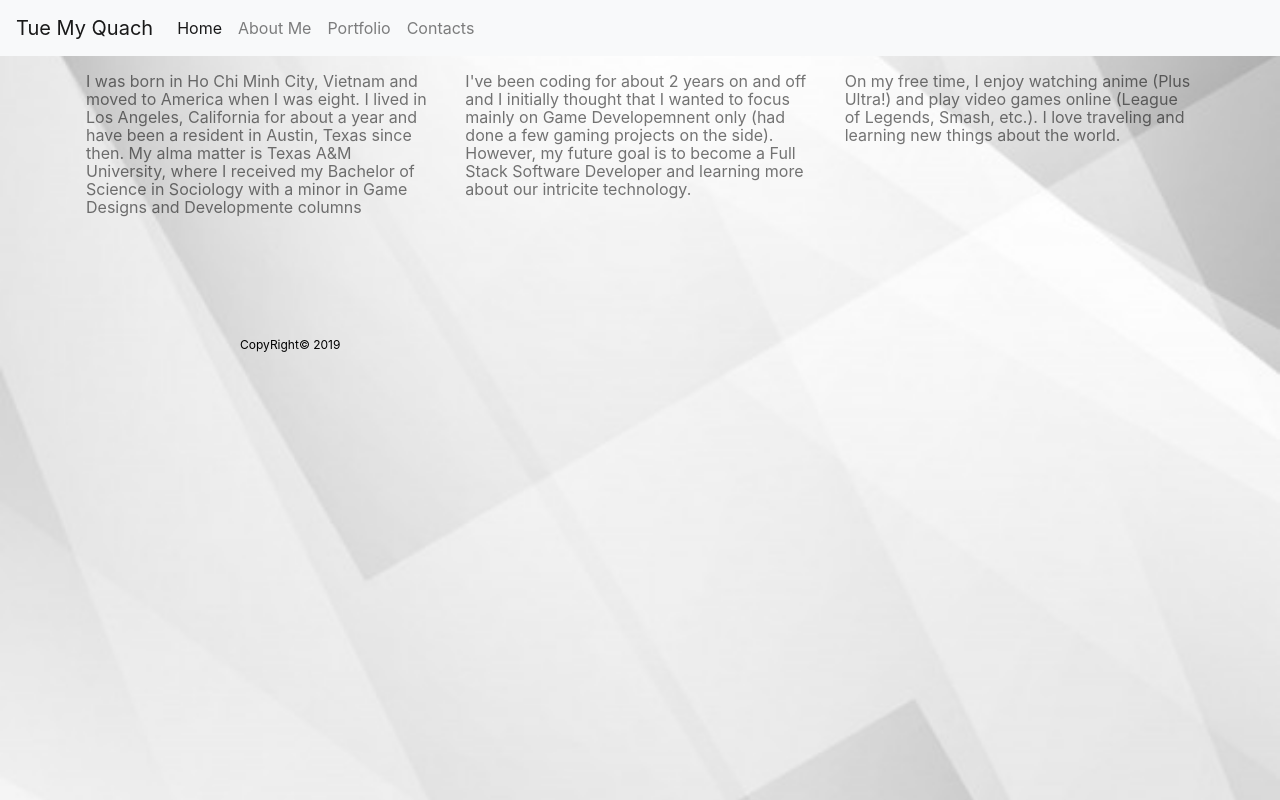
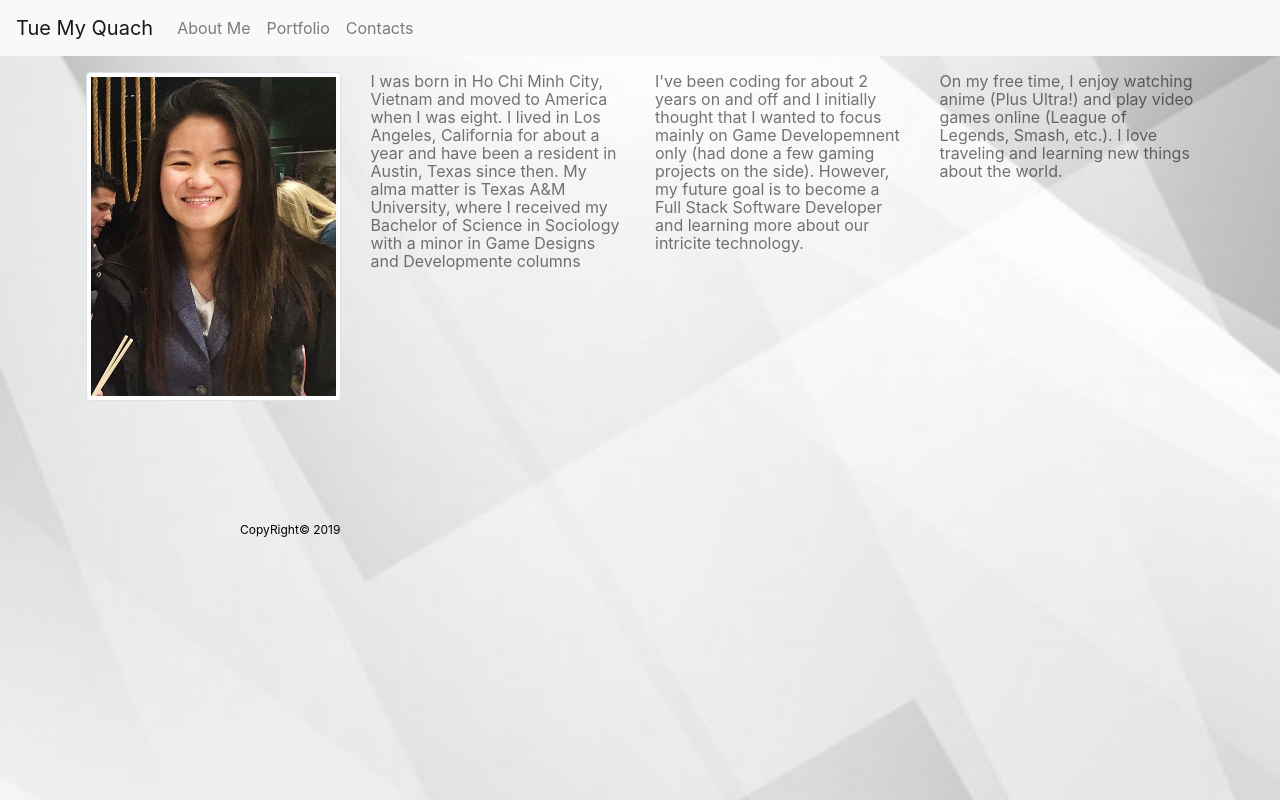
Before and after one commit to tuequach/BoostrapPortfolio, a plain HTML site: page about.html in a window 1280 px wide. Drawn offline with nearby package versions, Linux system fonts and the light colour scheme.

Commit message:
adding in profile img

```diff
--- a/about.html
+++ b/about.html
@@ -20,7 +20,6 @@
 
         <div class="collapse navbar-collapse" id="navbarNavAltMarkup">
           <div class="navbar-nav">
-            <a class="nav-item nav-link active" href="#">Home <span class="sr-only">(current)</span></a>
             <a class="nav-item nav-link" href="about.html">About Me</a>
             <a class="nav-item nav-link" href="portfolio.html">Portfolio</a>
             <a class="nav-item nav-link" href="contact.html">Contacts</a>
@@ -34,6 +33,9 @@
     <body>
         <div class="container">
             <div class="row">
+                <div class="col-lg-3">
+                    <img class="img img-thumbnail" src="assets/images/aboutme.jpeg">
+                  </div>
               <div class="col-sm">
                 I was born in Ho Chi Minh City, Vietnam and moved to America when I was eight. I lived in Los Angeles, California for about a year and have been a resident in Austin, Texas since then. My alma matter is Texas A&M University,
                  where I received my Bachelor of Science in Sociology with a minor in Game Designs and Developmente columns
```
Also changed, not shown: contact.html (+0 -1 lines), index.html (+0 -1 lines), portfolio.html (+1 -2 lines).
